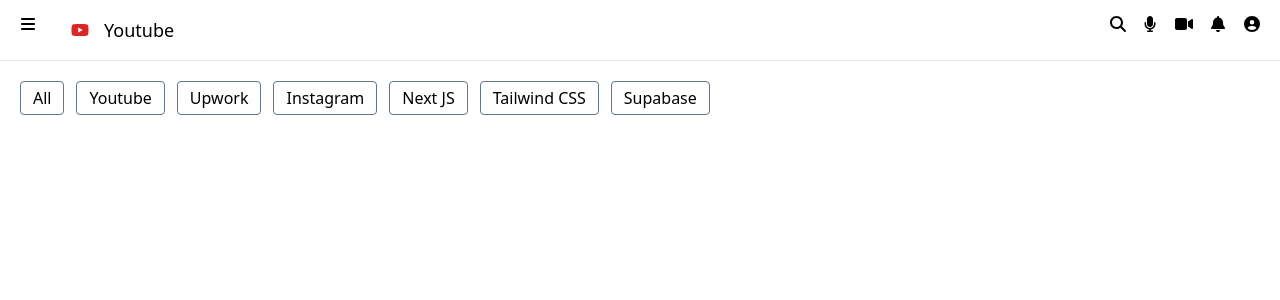
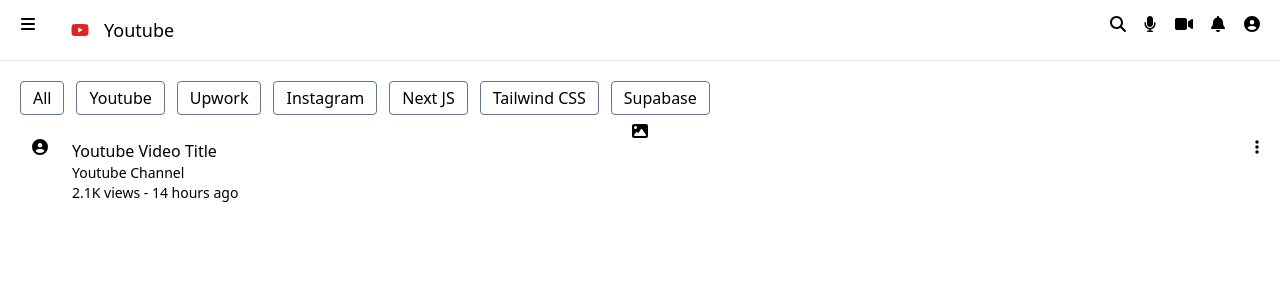
Before and after one commit to safi-siddiqui-github/nextjs_app, a Next.js app: page /youtube in a window 1280 px wide. Shown: the top 300 px of the page. Built offline with nearby package versions, Linux system fonts and the light colour scheme.

Commit message:
prod-icons

```diff
--- a/app/youtube/page.tsx
+++ b/app/youtube/page.tsx
@@ -1,6 +1,6 @@
 import { FontAwesomeIcon } from "@fortawesome/react-fontawesome";
 import { faYoutube } from "@fortawesome/free-brands-svg-icons";
-import { faBars, faBell, faCamera, faCircleUser, faMicrophone, faSearch, faUser, faUserAlt, faVideoCamera } from "@fortawesome/free-solid-svg-icons";
+import { faBars, faBell, faCamera, faCircleHalfStroke, faCircleUser, faEllipsisVertical, faImage, faMicrophone, faSearch, faUser, faUserAlt, faVideoCamera } from "@fortawesome/free-solid-svg-icons";
 import Link from "next/link";
 
 export default function Page() {
@@ -30,11 +30,49 @@
                 </div>
             </header>
 
-            <section className="flex gap-3 px-5 pt-5 pb-3 overflow-x-scroll scrollbar">
+            <section className="flex flex-col p-5">
 
-                {tags.map((each, index) => (
-                    <div key={index} className="px-3 py-1 font-medium border border-slate-500 rounded cursor-pointer hover:border-black min-w-max">{each}</div>
-                ))}
+                <div className="flex gap-3 pb-2 overflow-x-scroll scrollbar">
+
+                    {tags.map((each, index) => (
+                        <div key={index} className="px-3 py-1 font-medium border border-slate-500 rounded cursor-pointer hover:border-black min-w-max">{each}</div>
+                    ))}
+
+                </div>
+
+                <div className="flex flex-col">
+
+                    <FontAwesomeIcon icon={faImage} className="" />
+
+                    <div className="flex justify-between items-start">
+
+                        <div className="flex gap-3 items-start">
+
+                            <FontAwesomeIcon icon={faCircleUser} className="w-10" />
+
+                            <div className="flex flex-col">
+                                <p className="font-medium">
+                                    Youtube Video Title
+                                </p>
+
+                                <div className="flex flex-col text-sm">
+                                    <p className="">
+                                        Youtube Channel
+                                    </p>
+                                    <p className="">
+                                        2.1K views - 14 hours ago
+                                    </p>
+                                </div>
+                            </div>
+
+                        </div>
+
+                        <FontAwesomeIcon icon={faEllipsisVertical} className="w-1.5 cursor-pointer" />
+
+                    </div>
+
+                </div>
+
 
             </section>
 
```
